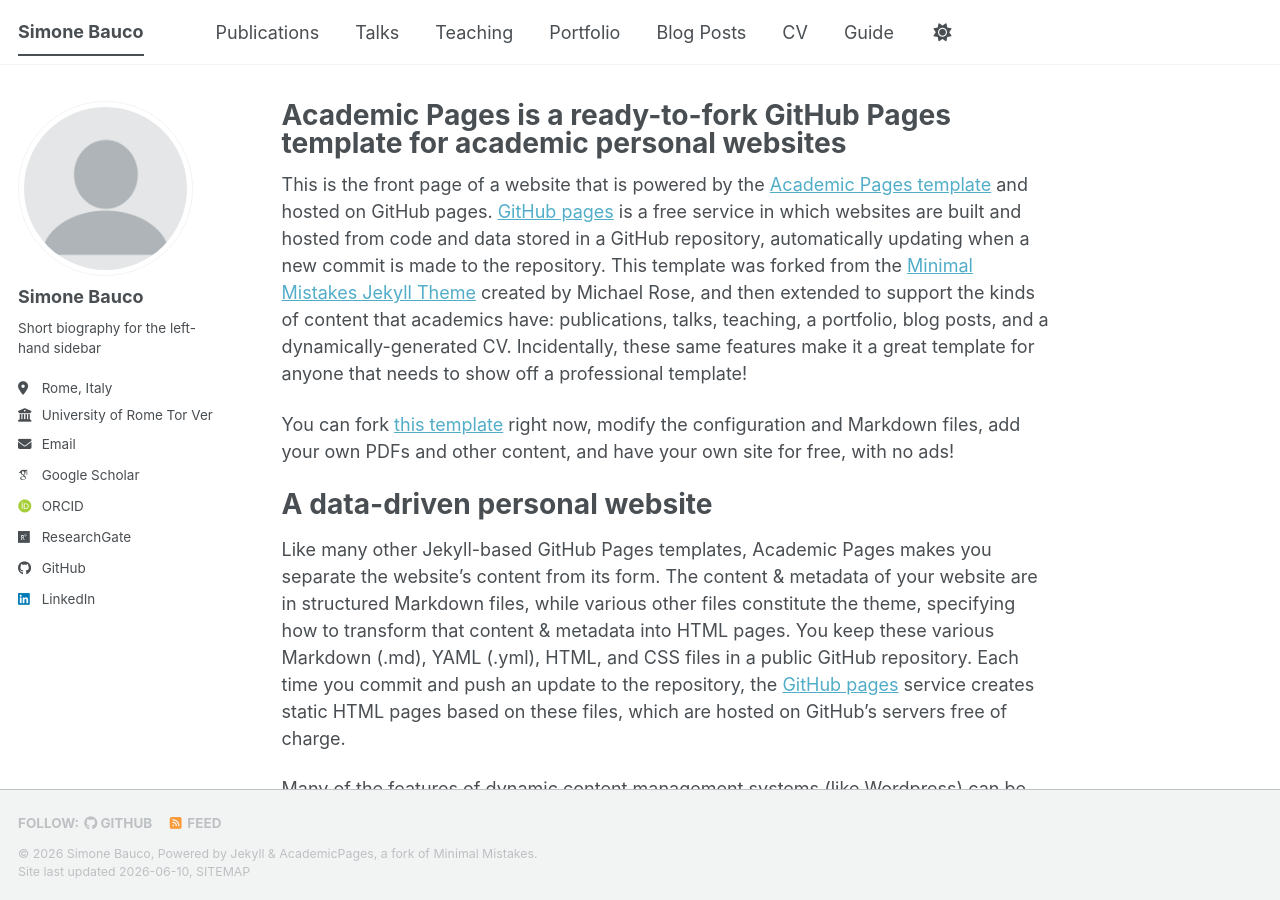
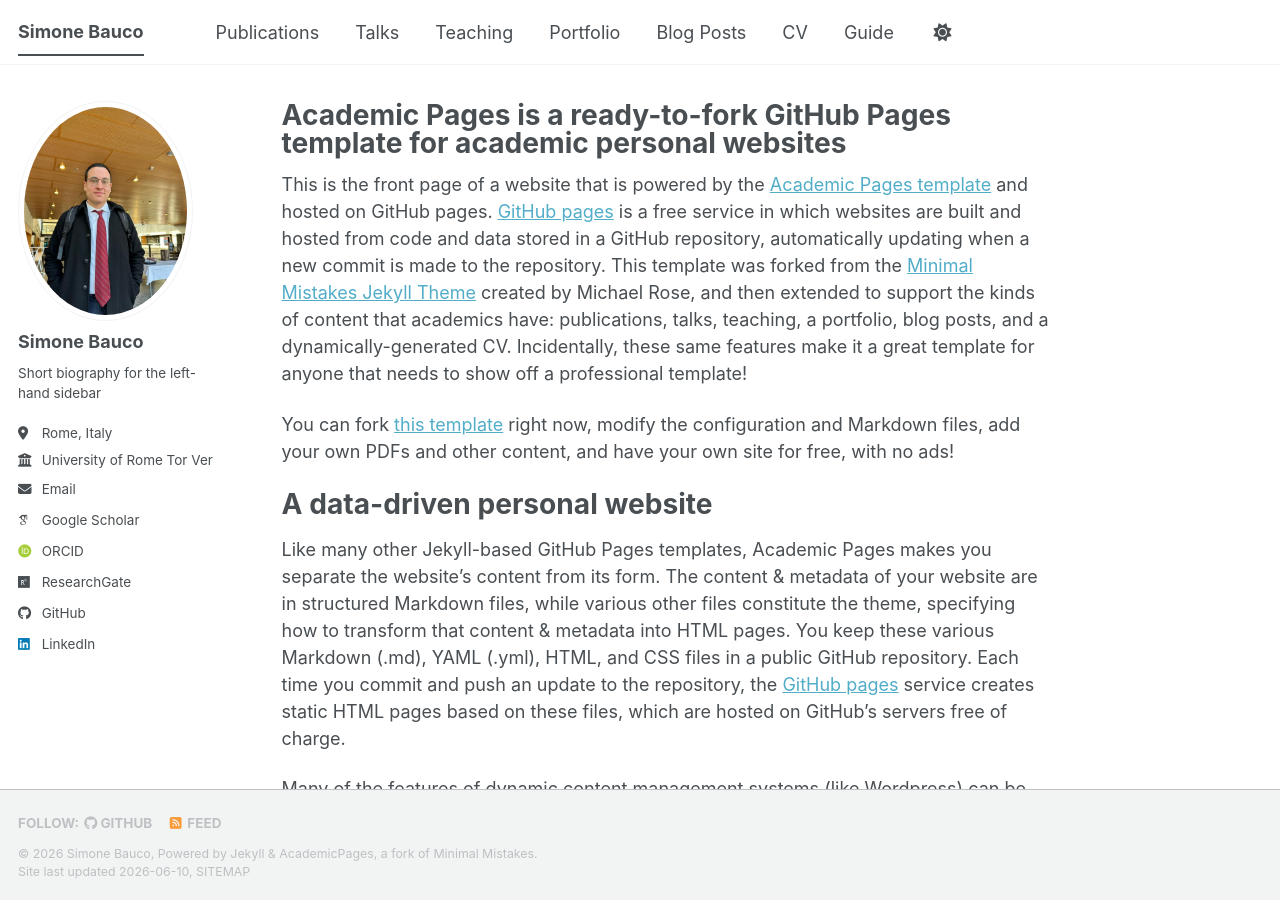
Before and after one commit to simoneb00/simoneb00.github.io, a Jekyll site: the page built from _pages/about.md, in a window 1280 px wide and 900 px high. Built offline with Jekyll 4.4.1, drawn with Linux system fonts in a browser that asks for light colours; some web fonts are replaced; a script bundle is joined from its source files by our own code; library files that are not in the unit come from our copies.

Commit message:
Updated profile photo

```diff
--- a/_config.yml
+++ b/_config.yml
@@ -23,7 +23,7 @@ repository               : "academicpages/academicpages.github.io"
 #               Additional customization can be done by editing /_includes/author-profile.html
 author:
   # Biographic information
-  avatar           : "profile.png"
+  avatar           : "simone.jpg"
   name             : "Simone Bauco"
   pronouns         : # example: "she/her"
   bio              : "Short biography for the left-hand sidebar"
```
Also changed, not shown: images/simone.jpg (added).
